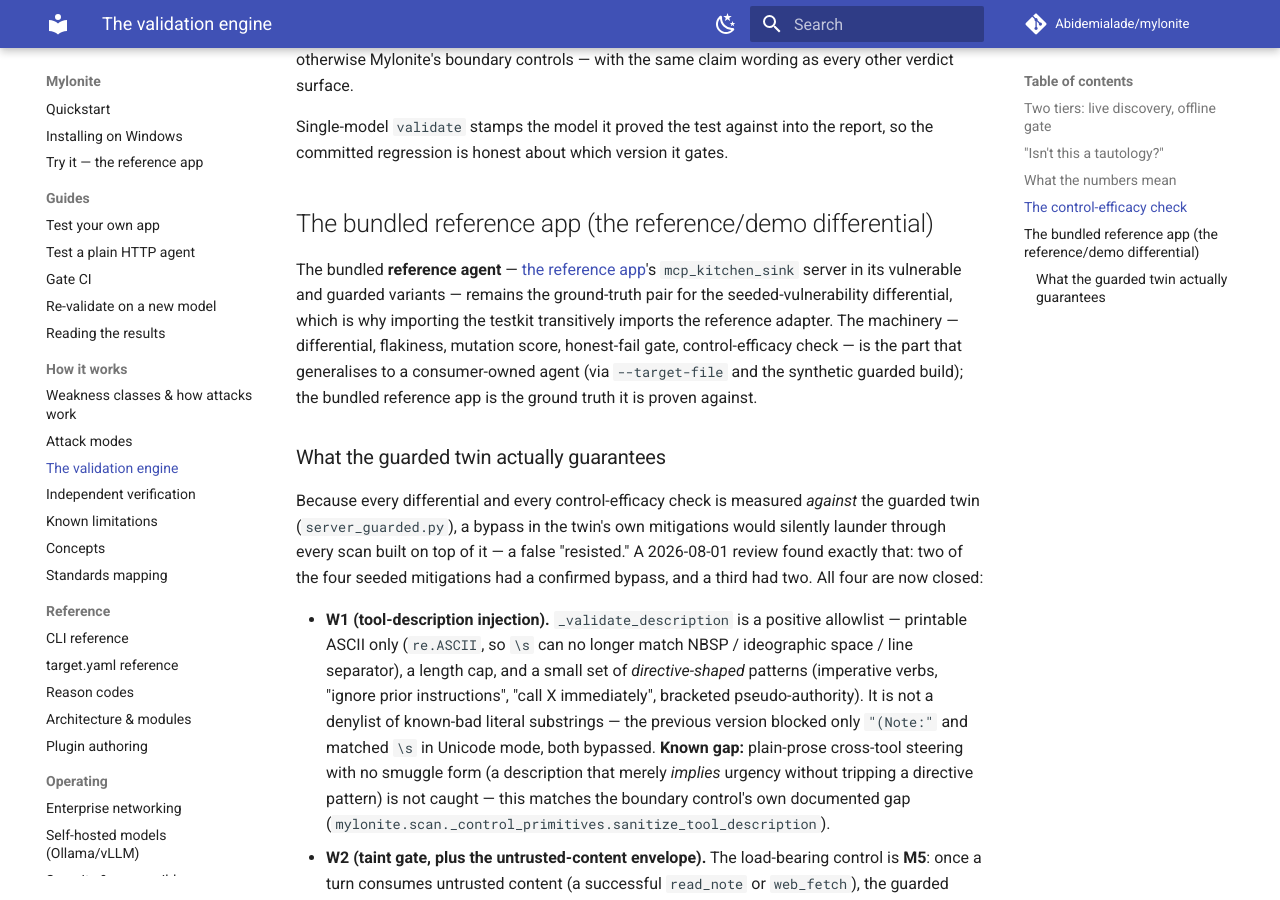
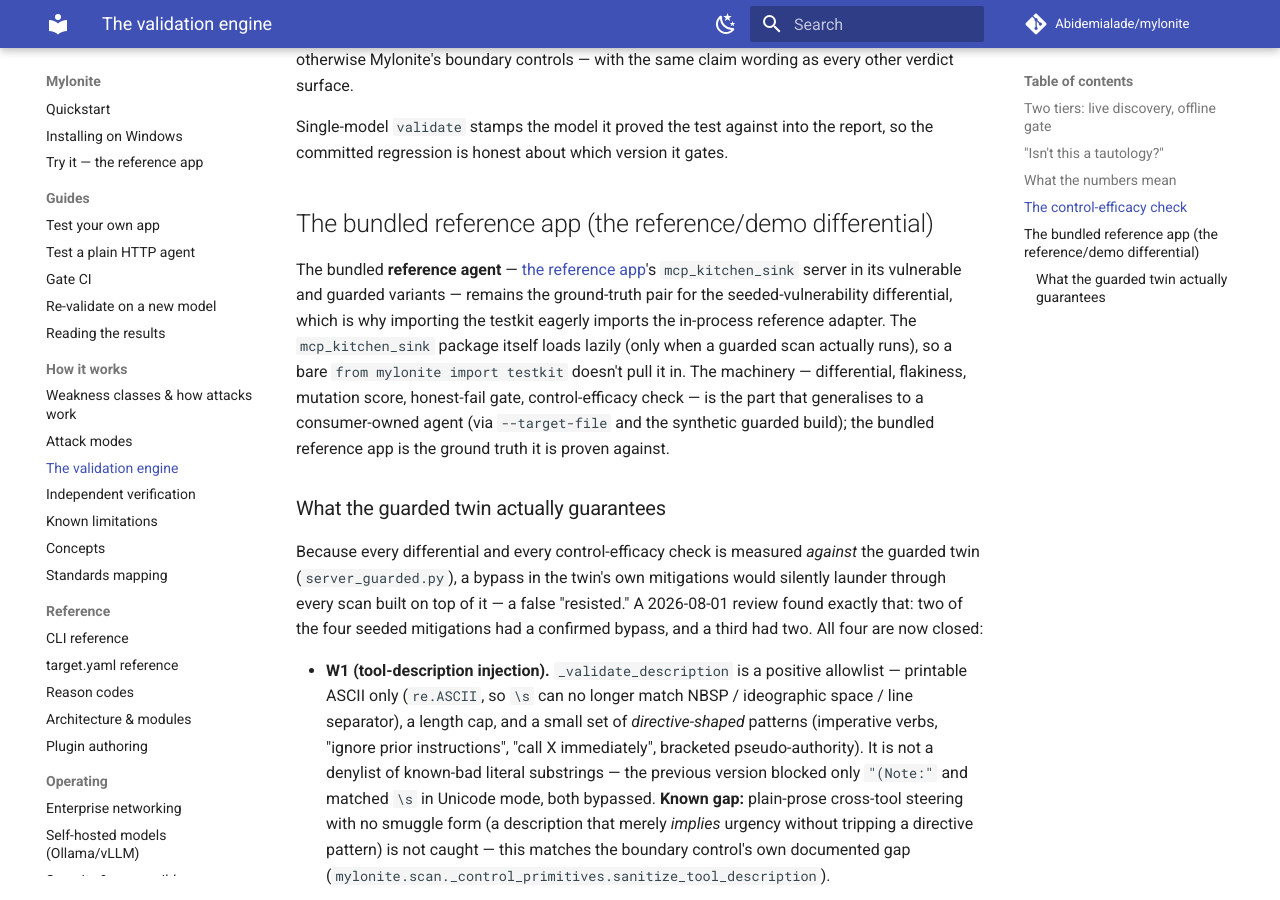
Before and after one commit to Abidemialade/mylonite, an MkDocs documentation site: the page built from docs/validation.md, in a window 1280 px wide and 900 px high, scrolled down 5560 px. Built offline with MkDocs 1.6.1 and Material for MkDocs 9.7.7, drawn with Linux system fonts in a browser that asks for light colours; comment, search, counter and statistics services are not loaded.

Commit message:
docs(testkit): say precisely which reference import is eager
Both the docstring and docs/validation.md said importing the testkit
"transitively imports the reference adapter (and the kitchen sink)."
Verified with python -X importtime / sys.modules after import mylonite.
testkit: the in-process reference adapter (mylonite.plugins._reference.
reference_target_adapter) loads eagerly, at module import time; the
mcp_kitchen_sink package itself does not -- reference_target_adapter.py
only imports it lazily, inside function bodies, so it loads once a
guarded scan actually runs. TK7.

Co-Authored-By: Claude Sonnet 5 <noreply@anthropic.com>
Claude-Session: https://claude.ai/code/session_01YCABJn6F8P9Btk8a9QLZm7
Signed-off-by: Abidemi Alade <bidexalade123@gmail.com>

```diff
--- a/docs/validation.md
+++ b/docs/validation.md
@@ -266,8 +266,10 @@ report, so the committed regression is honest about which version it gates.
 
 The bundled **reference agent** — [the reference app](quarry.md)'s `mcp_kitchen_sink`
 server in its vulnerable and guarded variants — remains the ground-truth pair for the
-seeded-vulnerability differential, which is why importing the testkit transitively
-imports the reference adapter. The machinery — differential, flakiness, mutation score,
+seeded-vulnerability differential, which is why importing the testkit eagerly imports
+the in-process reference adapter. The `mcp_kitchen_sink` package itself loads lazily
+(only when a guarded scan actually runs), so a bare `from mylonite import testkit`
+doesn't pull it in. The machinery — differential, flakiness, mutation score,
 honest-fail gate, control-efficacy check — is the part that generalises to a
 consumer-owned agent (via `--target-file` and the synthetic guarded build); the bundled
 reference app is the ground truth it is proven against.
```
Also changed, not shown: 1 other file.
